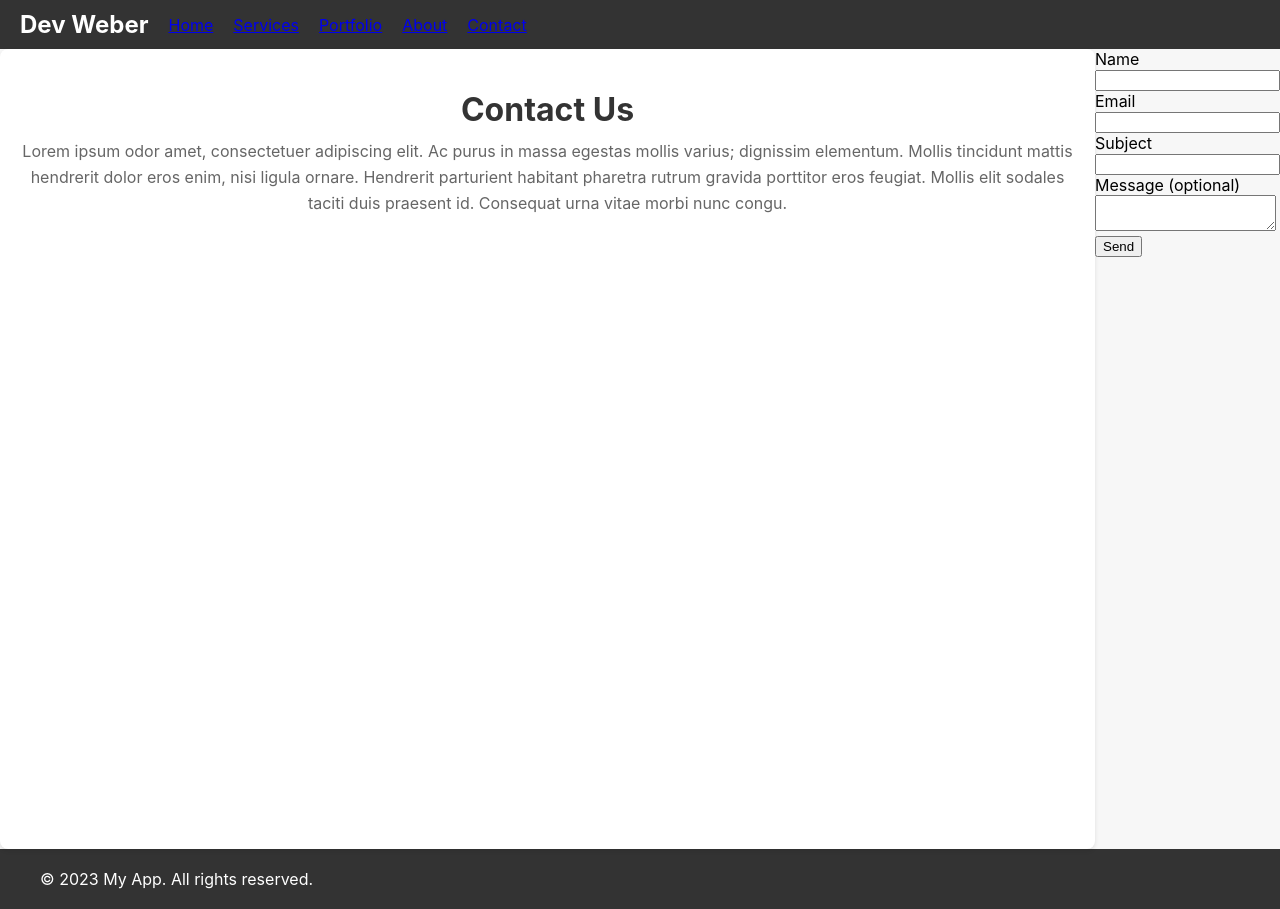
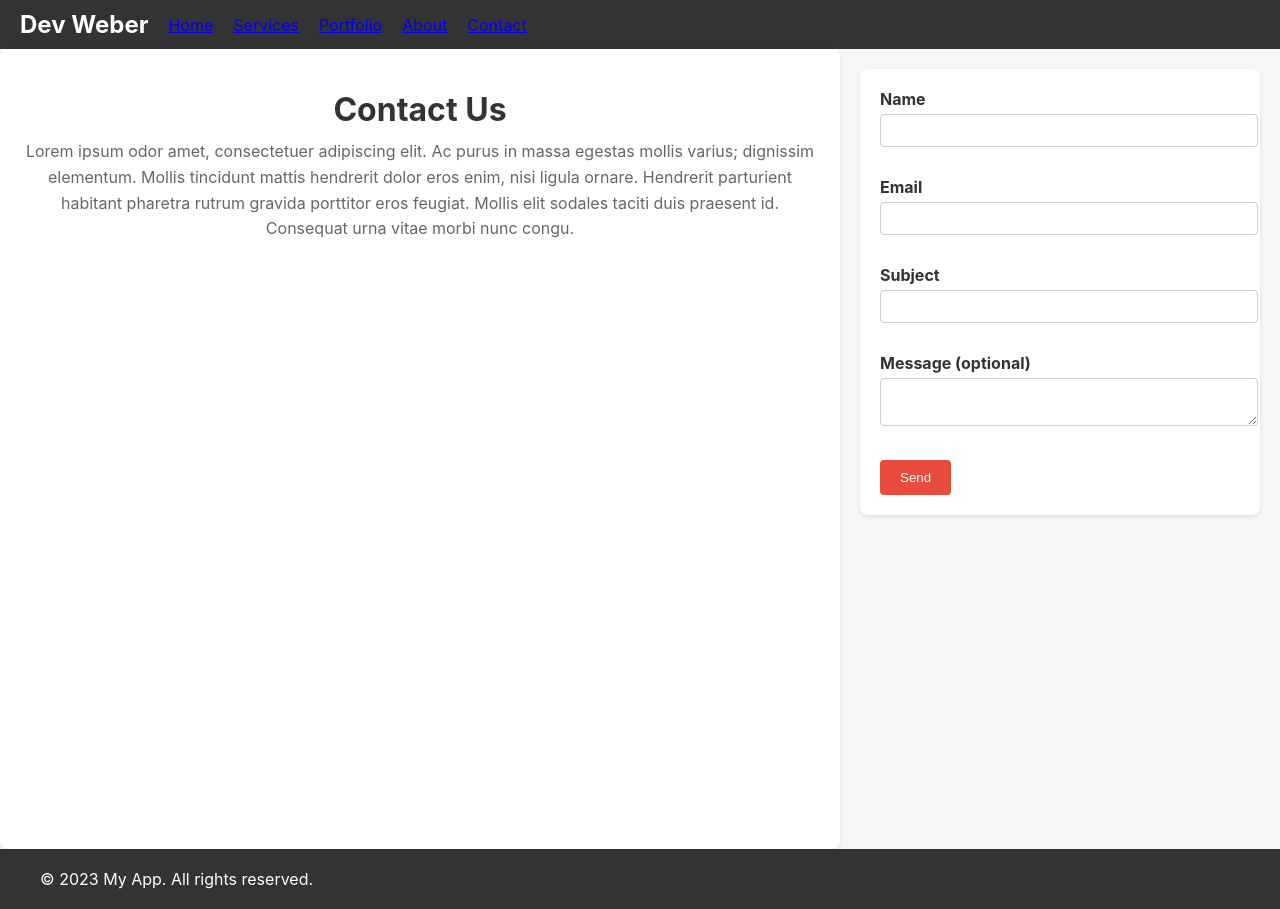
Before and after one commit to Devenvaruv/devweber, a React (Create React App) app: page /contact in a window 1280 px wide. Built offline with nearby package versions, Linux system fonts and the light colour scheme.

Commit message:
updated contact

```diff
--- a/src/components/contactForm/ContactForm.js
+++ b/src/components/contactForm/ContactForm.js
@@ -1,5 +1,5 @@
 import React from 'react';
-import './ContactForm.module.css'
+import styles from './ContactForm.module.css';
 
 const ContactForm = () => {
   const [formStatus, setFormStatus] = React.useState('Send');
@@ -18,33 +18,33 @@ const ContactForm = () => {
   };
 
   return (
-    <div className="contact-form-container">
+    <div className={styles.container}>
       <form onSubmit={onSubmit}>
-        <div className="form-group">
-          <label className="form-label" htmlFor="name">
+        <div className={styles['form-group']}>
+          <label className={styles.label} htmlFor="name">
             Name
           </label>
-          <input className="form-input" type="text" id="name" required />
+          <input className={styles.input} type="text" id="name" required />
         </div>
-        <div className="form-group">
-          <label className="form-label" htmlFor="email">
+        <div className={styles['form-group']}>
+          <label className={styles.label} htmlFor="email">
             Email
           </label>
-          <input className="form-input" type="email" id="email" required />
+          <input className={styles.input} type="email" id="email" required />
         </div>
-        <div className="form-group">
-          <label className="form-label" htmlFor="subject">
+        <div className={styles['form-group']}>
+          <label className={styles.label} htmlFor="subject">
             Subject
           </label>
-          <input className="form-input" id="subject" />
+          <input className={styles.input} id="subject" />
         </div>
-        <div className="form-group">
-          <label className="form-label" htmlFor="message">
+        <div className={styles['form-group']}>
+          <label className={styles.label} htmlFor="message">
             Message (optional)
           </label>
-          <textarea className="form-input" id="message" />
+          <textarea className={styles.input} id="message" />
         </div>
-        <button className="form-button" type="submit" disabled={formStatus === 'Submitting...'}>
+        <button className={styles.button} type="submit" disabled={formStatus === 'Submitting...'}>
           {formStatus}
         </button>
       </form>
--- a/src/components/contactForm/ContactForm.module.css
+++ b/src/components/contactForm/ContactForm.module.css
@@ -1,63 +1,61 @@
-/* Basic styling for the container */
-.contact-form-container {
-    max-width: 600px;
+/* Apply CSS Reset or Normalize.css if needed */
+
+.container {
+  max-width: 400px;
   margin: 0 auto;
   padding: 20px;
-    border: 2px solid #f39c12;
-    border-radius: 10px;
-    background-color: #f7f7f7;
+  background-color: #ffffff;
+  border-radius: 8px;
+  box-shadow: 0 2px 4px rgba(0, 0, 0, 0.1);
 }
 
-  /* Styling for form headings */
-  h2 {
-    font-size: 28px;
-    margin-bottom: 20px;
-    color: #e74c3c;
+.label {
+  display: block;
+  margin-bottom: 5px;
+  font-weight: bold;
+  color: #333;
 }
 
-  /* Styling for form labels */
-  .form-label {
-    font-weight: bold;
-    margin-bottom: 8px;
-    color: #3498db;
+.input {
+  width: 100%;
+  padding: 8px;
+  border: 1px solid #ccc;
+  border-radius: 4px;
+  margin-bottom: 10px;
 }
 
-  /* Styling for form input fields and textarea */
-  .form-control {
-    width: 100%;
-    padding: 12px;
-    margin-bottom: 20px;
-    border: 1px solid #95a5a6;
-    border-radius: 5px;
-    background-color: #ecf0f1;
-    color: #34495e;
+.button {
+  display: inline-block;
+  padding: 10px 20px;
+  background-color: #e74c3c;
+  color: #ffffff;
+  border: none;
+  border-radius: 4px;
+  cursor: pointer;
+  transition: background-color 0.3s;
 }
 
-  /* Styling for form submit button */
-  .btn {
-    background-color: #e74c3c;
-    color: #fff;
-    padding: 12px 24px;
-    border: none;
-    border-radius: 5px;
-    cursor: pointer;
-    transition: background-color 0.3s ease-in-out;
-  }
-
-  /* Additional styling for form submit button on hover */
-  .btn:hover {
+.button:hover {
   background-color: #c0392b;
 }
 
-  /* Styling for the "Submitting..." state */
-  .btn:disabled {
-    background-color: #95a5a6;
-    cursor: not-allowed;
+.form-group {
+  margin-bottom: 20px;
 }
 
-  /* Styling for success or error messages */
-  .form-message {
-    font-size: 18px;
-    margin-top: 10px;
-    color: #27ae60;
+/* Responsive Styles */
+@media (max-width: 768px) {
+  /* Apply these styles for screens with a width of 768px and below */
+  .container {
+    padding: 10px;
+    max-width: 100%;
   }
+
+  .input {
+    margin-bottom: 8px;
+  }
+
+  .button {
+    width: 100%;
+  }
+}
--- a/src/pages/contact/Contact.css
+++ b/src/pages/contact/Contact.css
@@ -8,12 +8,20 @@
   }
 
   .Sub-Container {
+    flex: 2;
     background-color: #ffffff;
     padding: 20px;
     border-radius: 8px;
     box-shadow: 0 2px 4px rgba(0, 0, 0, 0.1);
     text-align: center;
   }
+
+  .contact-form {
+    flex: 1;
+    padding: 20px;
+  }
+
+
 
   .Sub-Container h1 {
     margin-bottom: 10px;
--- a/src/pages/contact/Contact.js
+++ b/src/pages/contact/Contact.js
@@ -3,8 +3,8 @@ import ContactForm from '../../components/contactForm/ContactForm';
 
 function Contact() {
   return (
-    <div className='Main-Container'>
-      <div className='Sub-Container'>
+    <div className="Main-Container">
+      <div className="Sub-Container">
         <h1>Contact Us</h1>
         <p>
           Lorem ipsum odor amet, consectetuer adipiscing elit. Ac purus in massa
@@ -15,8 +15,7 @@ function Contact() {
           congu.
         </p>
       </div>
-
-      <ContactForm />
+      <div className="contact-form"> <ContactForm /></div>
     </div>
   );
 }
```
Lines whose indentation alone changed are shown as unchanged.
